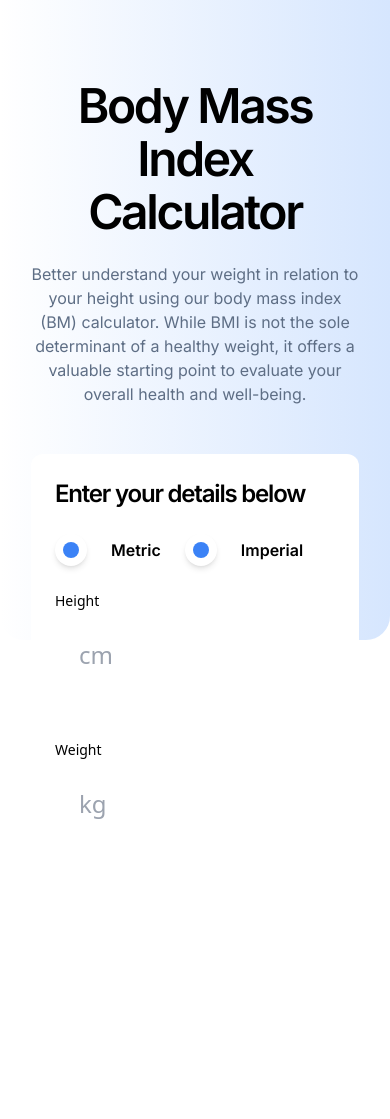
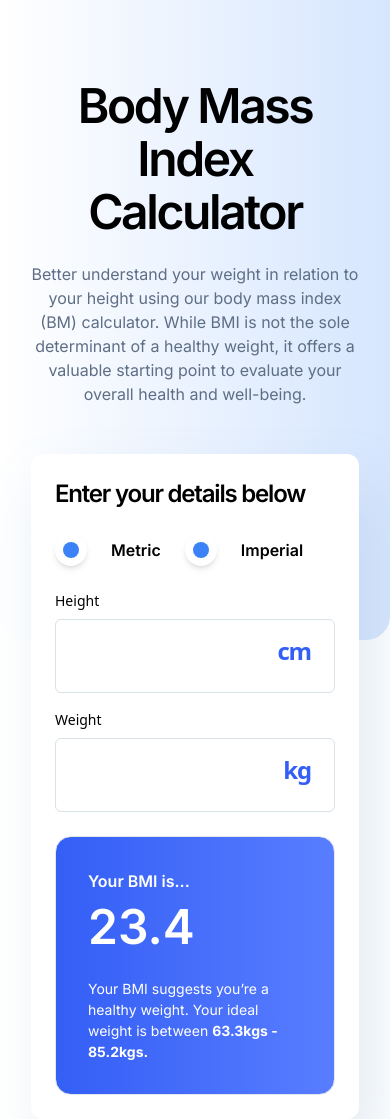
Before and after one commit to MauriceGlenn2/BMI-Calculator, a Next.js app: page / in a window 390 px wide. Before the commit the page ends 888 px from the top, so only its background shows below. Built offline with nearby package versions, Linux system fonts and the light colour scheme; some icons are missing.

Commit message:
body mass metric mobile completed

```diff
--- a/components/BodyMass.tsx
+++ b/components/BodyMass.tsx
@@ -33,7 +33,7 @@ const BodyMass: FC<BodyMassProps> = ({}) => {
           your overall health and well-being.
         </p>
       </div>
-      <div className="border-none rounded-xl w-[328px] flex-col gap-6 bg-white">
+      <div className="border-none rounded-xl shadow-custom w-[328px] flex-col gap-6 bg-white">
         <div className="p-[24px]">
           <h1 className="font-inter text-2xl font-semibold tracking-[-1.2px] pb-[24px]">
             Enter your details below
@@ -50,21 +50,46 @@ const BodyMass: FC<BodyMassProps> = ({}) => {
               <p className="font-inter text-base font-semibold">Imperial</p>
             </div>
           </div>
-          <div className="py-[24px]">
+          <div className="pt-6">
             <p className="leading-[21px] text-sm pb-2">Height</p>
+            <div className="flex items-start relative">
               <input
-              className="w-full rounded-md px-6 py-5 text-2xl"
+                className="w-full rounded-md pl-6 pr-14 py-5 text-2xl border border-[#D8E2E7]
+                 flex items-start focus:outline-none "
                 type="text"
-              placeholder="cm"
               />
+              <span className="text-2xl pr-6 font-semibold text-[#345FF6] tracking-[-1.2px] items-center justify-center flex absolute transform translate-y-1/2 right-0">
+                cm
+              </span>
             </div>
-          <div className="py-[24px]">
+          </div>
+          <div className="pt-4 pb-6">
             <p className="leading-[21px] text-sm pb-2">Weight</p>
+            <div className="flex items-start relative">
               <input
-              className="w-full rounded-md px-6 py-5 text-2xl flex items-start"
+                className="w-full rounded-md pl-6 pr-14 py-5 text-2xl border border-[#D8E2E7]
+                flex items-start focus:outline-none"
                 type="text"
-              placeholder="kg"
               />
+              <span className="text-2xl pr-6 font-semibold text-[#345FF6] tracking-[-1.2px] items-center justify-center flex absolute transform translate-y-1/2 right-0">
+                kg
+              </span>
+            </div>
+          </div>
+          <div
+            className="p-8 flex flex-col rounded-2xl
+            bg-gradient-to-r from-[#345FF6] to-[#587DFF] w-full  border"
+          >
+            <p className="text-white font-semibold leading-6 font-inter pb-2">
+              Your BMI is...
+            </p>
+            <h1 className="font-inter text-white text-[48px] font-semibold tracking-[-2.4px ] leading-[52.8px]">
+              23.4
+            </h1>
+            <p className="pt-6 text-white font-inter text-sm font-normal leading-[21px]">
+              Your BMI suggests you’re a healthy weight. Your ideal weight is
+              between <span className="font-bold">63.3kgs - 85.2kgs.</span>
+            </p>
           </div>
         </div>
       </div>
--- a/styles/globals.css
+++ b/styles/globals.css
@@ -1,3 +1,9 @@
 @tailwind base;
 @tailwind components;
 @tailwind utilities;
+
+@layer utilities {
+  .shadow-custom {
+    box-shadow: 16px 32px 56px 0px rgba(143, 174, 207, 0.25);
+  }
+}
```
Lines whose indentation alone changed are shown as unchanged.
